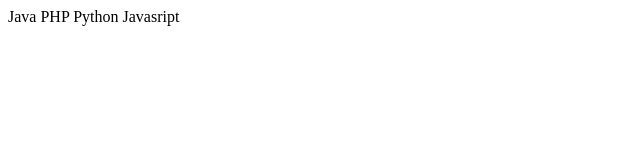
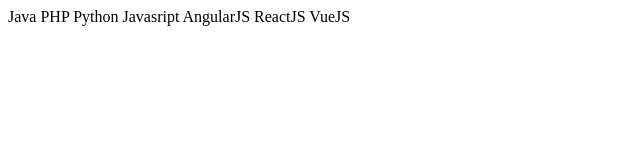
Before and after one commit to slavek407/pierwszyPushNaGithub, a plain HTML site: page index.html in a window 1280 px wide. Shown: the whole page, without its empty margins (0-640 px from the left). Drawn offline with Linux system fonts and the light colour scheme.

Commit message:
Added new frameworks Angular, Reacj, Vue

```diff
--- a/index.html
+++ b/index.html
@@ -7,6 +7,9 @@
                 PHP
                 Python
                 Javasript
+                AngularJS
+                ReactJS
+                VueJS
         </p>
     </body>
 </html>
```
